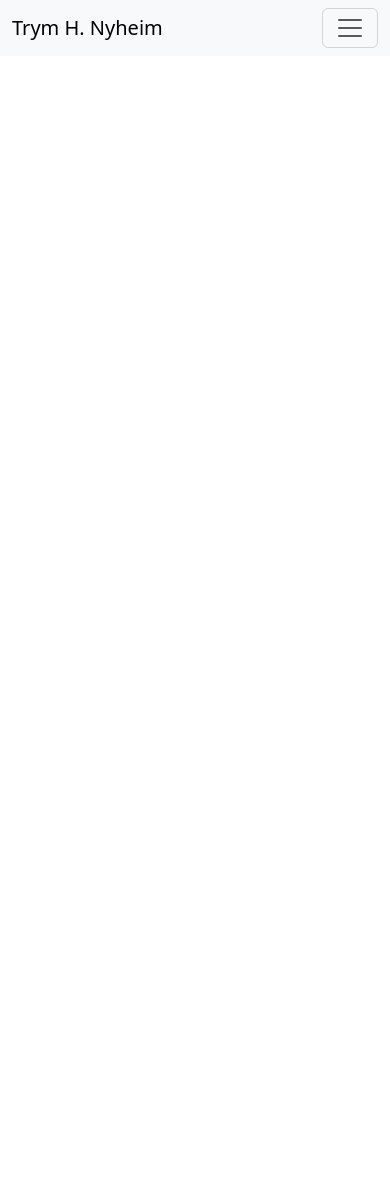
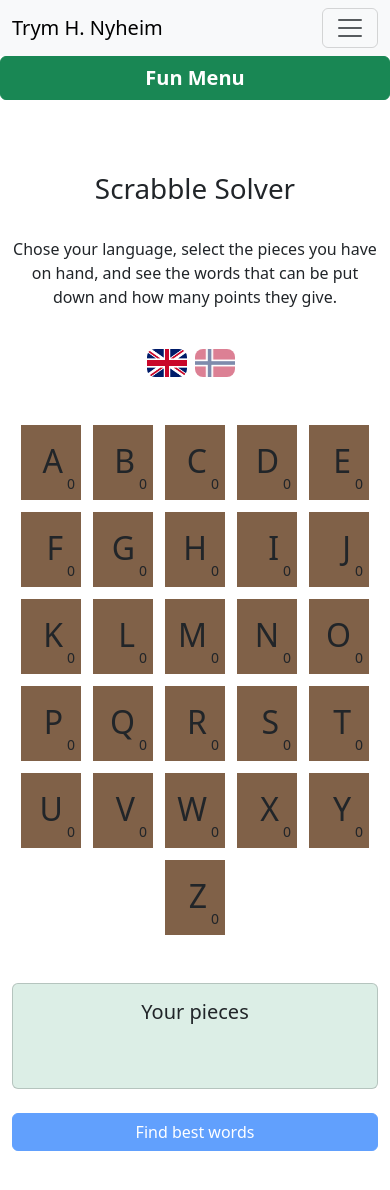
Before and after one commit to Trymnyheim/Webpage, a React (Vite) app in the folder frontend/: page /fun/scrabble in a window 390 px wide. Shown: the top 1190 px of the page. Before the commit the page ends 844 px from the top, so only its background shows below. Built offline with nearby package versions, Linux system fonts and the light colour scheme.

Commit message:
#12 add: scrabble game, missing results

```diff
--- a/frontend/public/i18n/locales/en/common.json
+++ b/frontend/public/i18n/locales/en/common.json
@@ -1,4 +1,7 @@
 {
+    "language": "en",
+    "norwegian": "Norwegian",
+    "english": "English",
     "read-more": "Read more",
     "read-less": "Read less",
 
--- a/frontend/public/i18n/locales/en/games.json
+++ b/frontend/public/i18n/locales/en/games.json
@@ -27,5 +27,11 @@
             "fail": "Fails",
             "total": "Total"
         }
+    },
+    "scrabble": {
+        "title": "Scrabble Solver",
+        "instructions": "Chose your language, select the pieces you have on hand, and see the words that can be put down and how many points they give.",
+        "your-pieces": "Your pieces",
+        "find-best": "Find best words"
     }
 }
--- a/frontend/public/i18n/locales/no/common.json
+++ b/frontend/public/i18n/locales/no/common.json
@@ -1,4 +1,7 @@
 {
+    "language": "no",
+    "norwegian": "Norsk",
+    "english": "Engelsk",
     "read-more": "Les mer",
     "read-less": "Les mindre",
 
--- a/frontend/public/i18n/locales/no/games.json
+++ b/frontend/public/i18n/locales/no/games.json
@@ -27,5 +27,11 @@
             "fail": "Feil",
             "total": "Totalt"
         }
+    },
+    "scrabble": {
+        "title": "Scrabbleløser",
+        "instructions": "Velg ditt språk, velg brikkene du har på hånden og se ordene som kan skrives rangert etter hva som gir mest poeng.",
+        "your-pieces": "Dine brikker",
+        "find-best": "Finn de beste ordene"
     }
 }
--- a/frontend/src/components/containers/CardContainer.jsx
+++ b/frontend/src/components/containers/CardContainer.jsx
@@ -1,8 +1,8 @@
 import Card from 'react-bootstrap/Card';
 
-function CardContainer({title, children, image}) {
+function CardContainer({title, children, image, colored}) {
     return (
-        <Card className="card-container">
+        <Card className={`card-container${colored ? ' bg-green-light' : ''}`}>
             {image && <Card.Img variant="top" src={image} />}
             <Card.Body>
                 <Card.Title>{title}</Card.Title>
--- a/frontend/src/components/fun/Monty/Monty.css
+++ b/frontend/src/components/fun/Monty/Monty.css
@@ -33,7 +33,7 @@
 
     .monty-container .card-container {
         margin-top: 0;
-}
+    }
 }
 
 @media (max-width: 600px) {
--- /dev/null
+++ b/frontend/src/components/fun/scrabble/Scrabble.jsx
@@ -0,0 +1,105 @@
+import { useState, useEffect } from 'react';
+import { useTranslation } from 'react-i18next';
+import Button from 'react-bootstrap/Button'
+import ScrabblePiece from './ScrabblePiece';
+import ScrabbleResults from './ScrabbleResults.jsx';
+import pieces from './pieces.json';
+import CardContainer from '../../containers/CardContainer.jsx'
+import './scrabble.css';
+
+
+function Scrabble() {
+    const { t, i18n } = useTranslation('games');
+    const [piecesInUse, setPiecesInUse] = useState(i18n.language === 'en' ? pieces.general : [...pieces.general, ...pieces.norwegian]);
+    const [selected, setSelected] = useState([]);
+    const [language, setLanguage] = useState((i18n.language === 'en' ? 'en' : 'no'));
+    const [isDisabled, setIsDisabled] = useState(false);
+    const [results, setResults] = useState(null);
+
+    const select = (key) => {
+        setSelected([...selected, piecesInUse[key]]);
+    }
+
+    const deselect = (key) => {
+        setSelected(selected.filter((_, i) => i !== key));
+    }
+
+    useEffect(() => {
+        if (language === 'en') {
+            setPiecesInUse(pieces.general);
+        }
+        else {
+            setPiecesInUse([...pieces.general, ...pieces.norwegian]);
+        }
+    }, [language])
+
+    useEffect(() => {
+        setLanguage(i18n.language === 'en' ? 'en' : 'no');
+    }, [i18n.language])
+
+    useEffect(() => {
+        setIsDisabled(selected.length === 0);
+    }, [selected])
+
+    const searchWord = async () => {
+        try {
+            const res = await fetch('', {
+                method: 'POST',
+                headers: { 'Content-Type': 'application/json' },
+                body: JSON.stringify({language, pieces: selected}),
+            });
+
+            if (!res.ok) {
+                throw new Error(`Server error: ${res.status}`);
+            }
+
+            const data = await res.json();
+            if (!data.success) {
+                throw new Error("Failed when searching for solution");
+            }
+            setResults(data);
+        } catch (error) {
+            setResults({error})
+        }
+    }
+
+    return (
+        <div className="scrabble-container center">
+            <h1>{t('scrabble.title')}</h1>
+            <p>{t('scrabble.instructions')}</p>
+            <div>
+                <img src="/imgs/en_flag.png" onClick={() => setLanguage('en')}
+                    className={`flag${language === 'en' ? ' selected' : ''}`}
+                />
+                <img src="/imgs/no_flag.png" onClick={() => setLanguage('no')}
+                    className={`flag${language === 'no' ? ' selected' : ''}`}
+                />
+            </div>
+            <div className="pieces-container margin-vertical">
+                {piecesInUse.map((piece, index) => (
+                    <ScrabblePiece
+                        key={index} letter={piece.letter} value={piece.value}
+                        handleClick={() => select(index)}
+                    />
+                ))}
+            </div>
+
+            <CardContainer title={t('scrabble.your-pieces')} colored>
+                <div className="pieces-container margin-vertical">
+                    {selected.map((piece, index) => (
+                        <ScrabblePiece
+                            key={index} letter={piece.letter} value={piece.value}
+                            handleClick={() => deselect(index)} selected
+                        />
+                    ))}
+                </div>
+            </CardContainer>
+            <Button onClick={searchWord} disabled={isDisabled} >
+                {t('scrabble.find-best')}
+            </Button>
+            <ScrabbleResults results={results} />
+        </div>
+    )
+}
+
+export default Scrabble;
--- /dev/null
+++ b/frontend/src/components/fun/scrabble/ScrabblePiece.jsx
@@ -0,0 +1,12 @@
+
+function ScrabblePiece( { letter, value, handleClick, selected} ) {
+
+    return (
+        <div className={`piece ${selected ? 'selected' : 'normal'}`} onClick={handleClick}>
+            <span className="letter">{letter}</span>
+            <span className="value">{value}</span>
+        </div>
+    )
+}
+
+export default ScrabblePiece;
--- /dev/null
+++ b/frontend/src/components/fun/scrabble/ScrabbleResults.jsx
@@ -0,0 +1,18 @@
+function ScrabbleResults({ results }) {
+    if (!results) return null;
+
+    if (results.error) {
+        return <p style={{ color: "red" }}>{results.error.message || "An error occurred"}</p>;
+    }
+
+    return (
+        <div>
+            {results.words?.map((word, i) => (
+                <p key={i}>{word}</p>
+            )) || <p>No words found.</p>}
+        </div>
+    );
+}
+
+
+export default ScrabbleResults;
--- /dev/null
+++ b/frontend/src/components/fun/scrabble/pieces.json
@@ -0,0 +1,35 @@
+{
+    "general": [
+        {"letter": "A", "value": 0},
+        {"letter": "B", "value": 0},
+        {"letter": "C", "value": 0},
+        {"letter": "D", "value": 0},
+        {"letter": "E", "value": 0},
+        {"letter": "F", "value": 0},
+        {"letter": "G", "value": 0},
+        {"letter": "H", "value": 0},
+        {"letter": "I", "value": 0},
+        {"letter": "J", "value": 0},
+        {"letter": "K", "value": 0},
+        {"letter": "L", "value": 0},
+        {"letter": "M", "value": 0},
+        {"letter": "N", "value": 0},
+        {"letter": "O", "value": 0},
+        {"letter": "P", "value": 0},
+        {"letter": "Q", "value": 0},
+        {"letter": "R", "value": 0},
+        {"letter": "S", "value": 0},
+        {"letter": "T", "value": 0},
+        {"letter": "U", "value": 0},
+        {"letter": "V", "value": 0},
+        {"letter": "W", "value": 0},
+        {"letter": "X", "value": 0},
+        {"letter": "Y", "value": 0},
+        {"letter": "Z", "value": 0}
+    ],
+    "norwegian": [
+        {"letter": "Æ", "value": 0},
+        {"letter": "Ø", "value": 0},
+        {"letter": "Å", "value": 0}
+    ]
+}
--- /dev/null
+++ b/frontend/src/components/fun/scrabble/scrabble.css
@@ -0,0 +1,75 @@
+
+.scrabble-container {
+    display: flex;
+    flex-wrap: wrap;
+    flex-direction: column;
+    max-width: 600px;
+    gap: 24px;
+    margin: 48px auto;
+}
+
+@media (max-width: 600px) {
+    .scrabble-container {
+        margin: 48px 12px;
+    }
+}
+
+.pieces-container {
+    display: flex;
+    gap: 12px;
+    flex-wrap: wrap;
+    justify-content: center;
+}
+
+.pieces-container .card-container {
+    background-color: antiquewhite;
+}
+
+.piece {
+    background-color: rgba(128, 97, 72, 1);
+    text-align: center;
+    position: relative;
+    cursor: pointer;
+}
+
+.letter {
+    position: absolute;
+}
+
+.value {
+    position: absolute;
+    right: 0;
+    bottom: 0;
+}
+
+.piece.normal {
+    height: 75px;
+    width: 60px;
+}
+
+.piece.selected {
+    height: 100px;
+    width: 80px;
+}
+
+.piece.normal .letter {
+    font-size: 32px;
+    right: 18px;
+    top: 12px;
+}
+
+.piece.selected .letter {
+    font-size: 48px;
+    right: 28px;
+    top: 12px;
+}
+
+.piece.normal .value {
+    font-size: 14px;
+    margin: 6px;
+}
+
+.piece.selected .value {
+    font-size: 16px;
+    margin: 6px;
+}
--- a/frontend/src/pages/Fun.jsx
+++ b/frontend/src/pages/Fun.jsx
@@ -1,12 +1,24 @@
 import { BrowserRouter as Router, Routes, Route } from 'react-router-dom';
-import Monty from '../components/fun/Monty/Monty.jsx';
 import FunMenu from '../components/fun/FunMenu.jsx';
+import Monty from '../components/fun/monty/Monty.jsx';
+import Scrabble from '../components/fun/scrabble/Scrabble.jsx';
 import '../components/fun/fun.css';
 
 function Fun() {
 
+    //TODO: create scrabble thumbnail
+
     const funItems = [
-        {title: 'Monty Hall', img: '/imgs/fun/monty/monty-thumb.svg', path: '/fun/monty'}
+        {
+            title: 'Monty Hall',
+            img: '/imgs/fun/monty/monty-thumb.svg',
+            path: '/fun/monty'
+        },
+        {
+            title: 'Scrabble Solver',
+            img: '/imgs/fun/monty/monty-thumb.svg',
+            path: '/fun/scrabble'
+        }
     ]
 
     return (
@@ -19,6 +31,12 @@ function Fun() {
                         <Monty />
                     </>}
                 />
+                <Route path="scrabble" element={
+                    <>
+                        <FunMenu funItems={funItems} isOverlay />
+                        <Scrabble />
+                    </>}
+                />
             </Routes>
         </div>
     )
```
